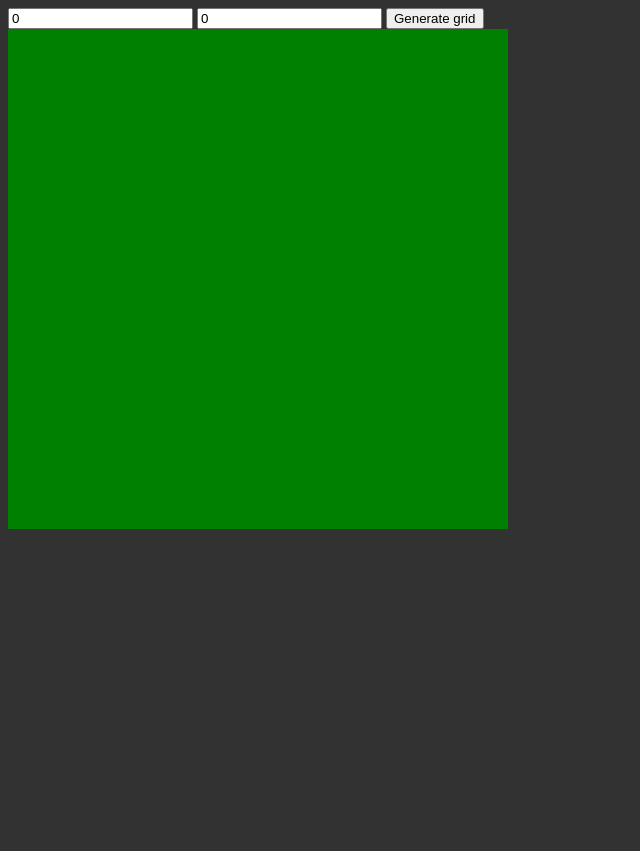
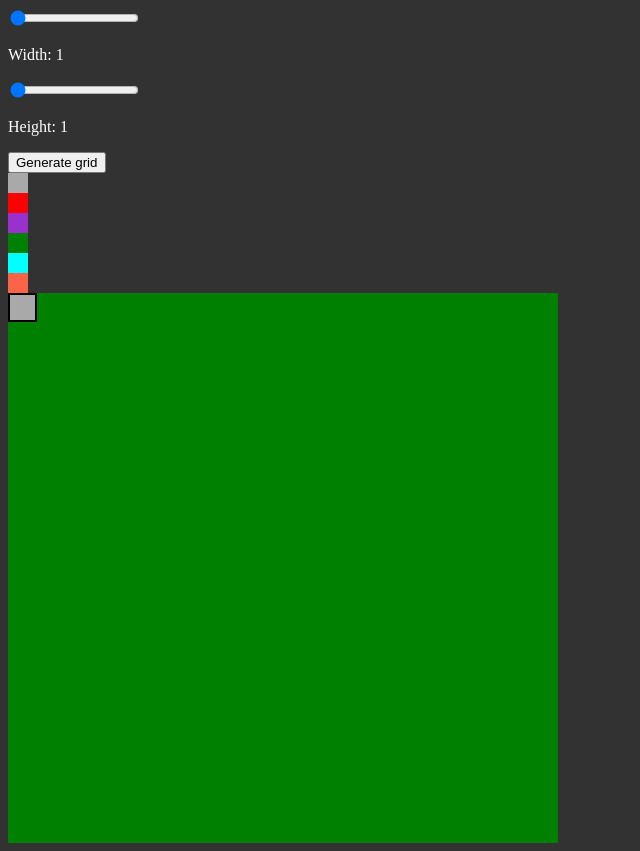
Before and after one commit to BartBDB/TDWebsite, a plain HTML site: page index.html in a window 1280 px wide. Both pictures are taken after a click on the button "Generate grid". Shown: the whole page, without its empty margins (0-640 px from the left). Before the commit the page ends 800 px from the top, so only its background shows below. Drawn offline with Linux system fonts and the light colour scheme.

Commit message:
sprint review push

```diff
--- a/grid.js
+++ b/grid.js
@@ -1,34 +1,125 @@
 let button = document.getElementById('gridbutton')
+let divHolder = document.getElementById('grid')
+let selectorHolder = document.getElementById('selectorHolder')
+
+let tileSize = 25;
+let borderSize = 2;
+
+let activeSelector = 'default'
 
 button.addEventListener("click", ()=>{
+    clearGrid();
+    buildGrid(getGridDimensions());
+});
+
+addTileSelector("default")
+addTileSelector("spawnpoint")
+addTileSelector("path")
+addTileSelector("buildable")
+addTileSelector("waypoint")
+addTileSelector("deselect")
+
+clickGridTiles();
+clickSelectors();
+
+function clickSelectors(){
+    if(selectorHolder.children.length > 0){
+        selectorHolder.addEventListener('click',(e)=>{
+            if(e.target.id != 'selectorHolder'){
+                activeSelector = e.target.id;
+                for (let i=0;i<selectorHolder.children.length;i++){
+                    selectorHolder.children[i].style.borderWidth = '4px'
+                }
+                e.target.style.borderWidth = "2px";
+            }
+        })
+    }
+}
+
+function addTileSelector(name){
+    let size = 20;
+    let margin = 5;
+    let tileSelector = document.createElement('div');
+    tileSelector.id = name;
+    tileSelector.classname = 'selector';
+    tileSelector.style.width = size + 'px';
+    tileSelector.style.height = size + 'px';
+
+    let image = "url('" + name + ".png')";
+    tileSelector.style.left = selectorHolder.children.length * (size + margin) + margin + "px";
+    selectorHolder.appendChild(tileSelector);
+}
+
+function buildGrid(dimensions){
+    let tileCount = dimensions.w * dimensions.h;
+    for (let i=0;i<tileCount;i++){
+        let tile = document.createElement('div');
+        tile.className = 'tile';
+        tile.style.width = tileSize+'px';
+        tile.style.height = tileSize+'px';
+        tile.style.borderWidth = borderSize+'px';
+        tile.style.left = (i % dimensions.w) * (tileSize + borderSize) + 'px';
+        tile.style.top = Math.floor(i / dimensions.w) * (tileSize + borderSize) + 'px';
+
+        divHolder.appendChild(tile);
+    }
+}
+
+function clearGrid(){
+    for (let i = divHolder.children.length-1; i > 0; i--){
+        divHolder.removeChild(divHolder.children[i])
+    }
+}
+
+function getGridDimensions(){
     let width = document.getElementById('widthfield').value
     let height = document.getElementById('heightfield').value
 
-    let divHolder = document.getElementById('grid')
+    let dimensions = {'w':width,'h':height};
+    return dimensions
+}
 
-    let tilesize = 30;
-    let borderSize = 2;
-    let tileTotal = height * width;
+let colorDict = {spawnpoint:'red',default:'darkgrey',path:'darkorchid',waypoint:'cyan',buildable:'green',deselect:'tomato'}
 
-    for (let i = divHolder.children.length-1; i > 0; i--)
-    {
-        divHolder.removeChild(divHolder.children[i])
-    }
+function clickGridTiles(){
+    divHolder.addEventListener('click', (e)=>{
+        if (e.target.getAttribute('id')!='grid'){
+            e.target.style.backgroundColor = colorDict[activeSelector];
+        }
+    })
+}
 
-    //console.log(tileTotal);
-    for (let i = 0; i < tileTotal; i++)
-    {
-        let tile = document.createElement("div");
-        tile.className = 'tile';
-        tile.style.width = tilesize+'px';
-        tile.style.height = tilesize+'px';
-        tile.style.borderWidth = borderSize+'px';
+//Stinky outdated code
 
-        tile.style.left = (i % width) * (tilesize + borderSize) + 'px';
-        //console.log(newDiv.style.left);
+// button.addEventListener("click", ()=>{
+//     let width = document.getElementById('widthfield').value
+//     let height = document.getElementById('heightfield').value
 
-        tile.style.top = Math.floor(i / width) * (tilesize + borderSize) + 'px';
+//     let divHolder = document.getElementById('grid')
 
-        divHolder.appendChild(tile);
-    }
-})
+//     let tilesize = 25; //PROBABLY MAYBE PERHAPS MAYHAPS TODO: Change size according to grid
+//     let borderSize = 2;
+//     let tileTotal = height * width;
+
+//     for (let i = divHolder.children.length-1; i > 0; i--) //remove tiles before generating 'em
+//     {
+//         divHolder.removeChild(divHolder.children[i])
+//     }
+
+//     //console.log(tileTotal);
+//     for (let i = 0; i < tileTotal; i++) //make tiles
+//     {
+//         let tile = document.createElement("div");
+//         tile.className = 'tile';
+//         tile.style.width = tilesize+'px';
+//         tile.style.height = tilesize+'px';
+//         tile.style.borderWidth = borderSize+'px';
+
+//         tile.style.left = (i % width) * (tilesize + borderSize) + 'px';
+//         //console.log(newDiv.style.left);
+
+//         tile.style.top = Math.floor(i / width) * (tilesize + borderSize) + 'px';
+
+//         divHolder.appendChild(tile);
+//     }
+// })
--- a/index.html
+++ b/index.html
@@ -9,17 +9,17 @@
     <title>Level Editor</title>
 </head>
 <body>
-    <input type='text' id='widthfield' value='0'></input>
-    <!-- <input type='range' min='0' max='100' value='0' class='slider' id='widthfield'></input> -->
-    <!-- <p>Width: <span id="widthfieldnumber"></span></p> -->
-    <input type='text' id='heightfield' value='0'></input>
-    <!-- <input type='range' min='0' max='100' value='0' class='slider' id='heightfield'></input> -->
-    <!-- <p>Height: <span id="heightfieldnumber"></span></p> -->
+    <!--<input type='text' id='widthfield' value='0'></input> old input field-->
+    <input type='range' min='1' max='20' value='1' class='slider' id='widthfield'></input>
+    <p style="color:white">Width: <span id="widthfieldnumber"></span></p>
+    <!--<input type='text' id='heightfield' value='0'></input> old input field-->
+    <input type='range' min='1' max='20' value='1' class='slider' id='heightfield'></input>
+    <p style="color:white">Height: <span id="heightfieldnumber"></span></p>
     <button id='gridbutton'>Generate grid</button>
-    <div id='grid'>
-    </div>
+    <div id='selectorHolder'></div>
+    <div id='grid'></div> <!-- And this is where the magic happens, folks-->
 
-    <!--<script>
+    <script>
         var slider = document.getElementById("widthfield");
         var output = document.getElementById("widthfieldnumber");
         output.innerHTML = slider.value;
@@ -37,11 +37,12 @@
         }
     </script>
 
+    <!--
     SLIDER IMAGE BELANGRIJK NIET VERGETEN AUB IS BEST WEL LEUK DANKUWEL https://media.discordapp.net/attachments/366103136877936650/890899315097206794/450.png
-
+    (komt later html werkt lekker mee weer WORD ER GEK VAN)
     Dit ga ik later netjes neerzetten, maar ik ga sliders gebruiken inplaats van tekstvelden voor gridgeneratie.
     Maakt het iets makkelijker qua foutmeldingen want *iemand* gaat waarschijnlijk tekst invoeren in plaats van nummers-->
 
-    <script lang="text/javascript" src='grid.js'></script>
+    <script lang="text/javascript" src='grid.js'></script> <!-- Oh yeah we actually need to get the grid workin' don't we -->
 </body>
 </html>
--- a/style.css
+++ b/style.css
@@ -1,12 +1,12 @@
 body{
-    background: rgb(50,50,50);
+  background: rgb(50,50,50);
 }
 
 #grid{
-    background: green;
-    width: 500px;
-    height: 500px;
-    position:relative;
+  background: green;
+  width: 550px;
+  height: 550px;
+  position:relative;
 }
 
 .tile{
@@ -16,3 +16,40 @@ body{
   border-width: 2px;
   border-style: solid;
 }
+
+.selector{
+  background-color: grey;
+  position: absolute;
+  border-style: dashed;
+  border-color: black;
+}
+
+
+yo throw this shit into JS sometime
+#selectorHolder{
+  background-color: lime;
+}
+
+#spawnpoint{
+  background-color: red;
+}
+
+#default{
+  background-color: darkgray;
+}
+
+#path{
+  background-color: darkorchid;
+}
+
+#buildable{
+  background-color: green;
+}
+
+#waypoint{
+  background-color: cyan;
+}
+
+#deselect{
+  background-color: tomato;
+}
```
